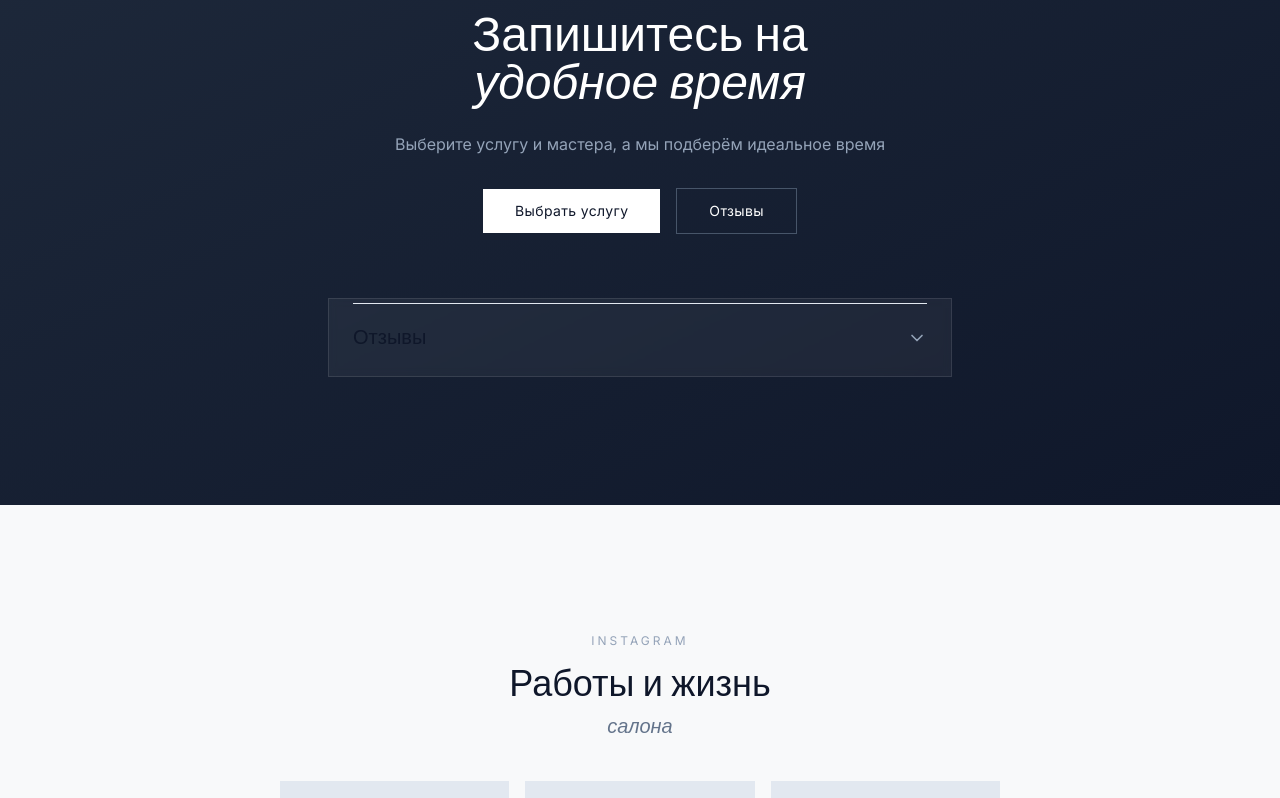
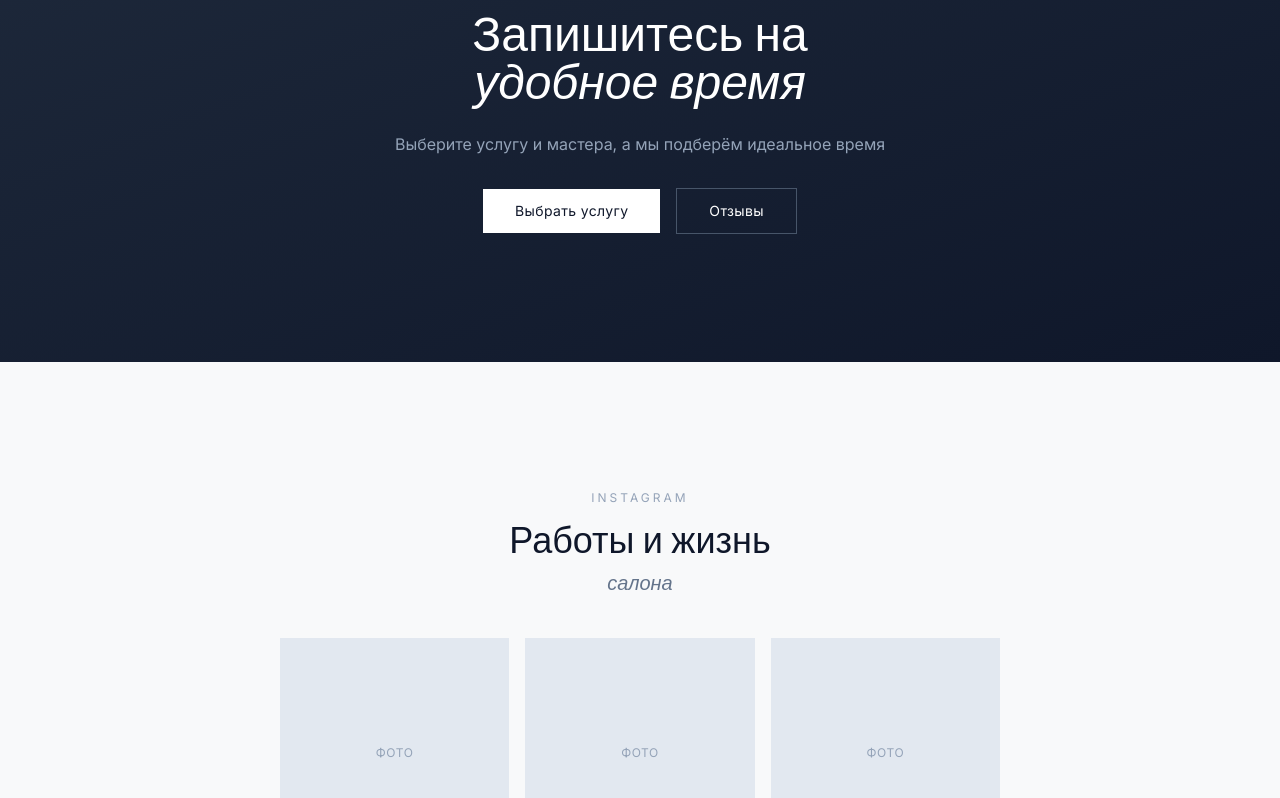
Before and after one commit to sofap2711-byte/beauty-book, a Next.js app: page / in a window 1280 px wide. Shown: the part 2761-3559 px from the top of the page. Built offline with nearby package versions, Linux system fonts and the light colour scheme.

Commit message:
fix: single Reviews button in CTA, controlled accordion, removed scroll

```diff
--- a/src/app/page.tsx
+++ b/src/app/page.tsx
@@ -1,5 +1,6 @@
 "use client";
 
+import { useState } from "react";
 import Nav from "@/components/Nav";
 import ServicesAccordion from "@/components/ServicesAccordion";
 import ConsultationDialog from "@/components/ConsultationDialog";
@@ -7,6 +8,8 @@ import ReviewsAccordion from "@/components/ReviewsAccordion";
 import { ArrowDown } from "lucide-react";
 
 export default function HomePage() {
+  const [showReviews, setShowReviews] = useState(false);
+
   return (
     <div className="min-h-screen bg-[#f8f9fa]">
       <Nav />
@@ -134,22 +137,23 @@ export default function HomePage() {
                 Выбрать услугу
               </a>
               <button
-                onClick={() => {
-                  const el = document.getElementById("reviews-block");
-                  if (el) el.scrollIntoView({ behavior: "smooth" });
-                }}
-                className="px-8 py-3 border border-slate-600 text-white text-sm tracking-wide hover:bg-white/10 transition-colors"
+                onClick={() => setShowReviews(!showReviews)}
+                className={`px-8 py-3 border text-sm tracking-wide transition-colors ${
+                  showReviews
+                    ? "bg-white/10 border-white/30 text-white"
+                    : "border-slate-600 text-white hover:bg-white/10"
+                }`}
               >
-                Отзывы
+                {showReviews ? "Скрыть отзывы" : "Отзывы"}
               </button>
             </div>
           </div>
 
-          <div id="reviews-block" className="mt-16 bg-white/5 backdrop-blur-sm border border-white/10">
-            <div className="px-6 py-1">
-              <ReviewsAccordion />
+          {showReviews && (
+            <div className="mt-12 bg-white/5 backdrop-blur-sm border border-white/10 px-6 py-6 animate-fade-in-up">
+              <ReviewsAccordion open={true} onToggle={() => {}} />
             </div>
-          </div>
+          )}
         </div>
       </section>
 
--- a/src/components/ReviewsAccordion.tsx
+++ b/src/components/ReviewsAccordion.tsx
@@ -2,12 +2,21 @@
 
 import { useState } from "react";
 import { reviews } from "@/lib/data";
-import { Star, ChevronDown, Send } from "lucide-react";
+import { Star, Send } from "lucide-react";
 import { Button } from "@/components/ui/button";
 import { Input } from "@/components/ui/input";
 
-export default function ReviewsAccordion() {
-  const [open, setOpen] = useState(false);
+interface ReviewsAccordionProps {
+  open?: boolean;
+  onToggle?: () => void;
+}
+
+export default function ReviewsAccordion({ open, onToggle }: ReviewsAccordionProps) {
+  const isControlled = open !== undefined && onToggle !== undefined;
+  const [internalOpen, setInternalOpen] = useState(false);
+  const isOpen = isControlled ? open : internalOpen;
+  const toggle = isControlled ? onToggle : () => setInternalOpen(!internalOpen);
+
   const [submitted, setSubmitted] = useState(false);
   const [form, setForm] = useState({ name: "", text: "" });
 
@@ -22,40 +31,51 @@ export default function ReviewsAccordion() {
   };
 
   return (
-    <div className="border-t border-slate-200">
+    <div>
+      {/* Если не controlled — показываем свой заголовок (для страниц мастеров и т.д.) */}
+      {!isControlled && (
         <button
-        onClick={() => setOpen(!open)}
-        className="w-full flex items-center justify-between py-5 text-left group"
+          onClick={toggle}
+          className="w-full flex items-center justify-between py-5 text-left group border-t border-slate-200"
         >
           <span className="font-serif text-xl text-slate-900">Отзывы</span>
-        <ChevronDown
+          <svg
             className={`w-5 h-5 text-slate-400 transition-transform duration-300 ${
-            open ? "rotate-180" : ""
+              isOpen ? "rotate-180" : ""
             }`}
-        />
+            viewBox="0 0 24 24"
+            fill="none"
+            stroke="currentColor"
+            strokeWidth="2"
+            strokeLinecap="round"
+            strokeLinejoin="round"
+          >
+            <polyline points="6 9 12 15 18 9" />
+          </svg>
         </button>
+      )}
 
       <div
         className={`overflow-hidden transition-all duration-500 ease-out ${
-          open ? "max-h-[1200px] opacity-100 pb-8" : "max-h-0 opacity-0"
+          isOpen ? "max-h-[1200px] opacity-100 pb-8" : "max-h-0 opacity-0"
         }`}
       >
-        <div className="space-y-6">
+        <div className="space-y-6 pt-4">
           {reviews.map((review) => (
             <div
               key={review.id}
-              className="bg-white border border-slate-100 p-5"
+              className="bg-white/5 border border-white/10 p-5"
             >
               <div className="flex items-center justify-between mb-3">
                 <div className="flex items-center gap-3">
-                  <div className="w-8 h-8 bg-slate-200 flex items-center justify-center text-slate-500 text-sm font-serif">
+                  <div className="w-8 h-8 bg-white/10 flex items-center justify-center text-white/60 text-sm font-serif">
                     {review.name.charAt(0)}
                   </div>
                   <div>
-                    <div className="text-sm font-medium text-slate-900">
+                    <div className="text-sm font-medium text-white">
                       {review.name}
                     </div>
-                    <div className="text-xs text-slate-400">
+                    <div className="text-xs text-white/40">
                       {new Date(review.date).toLocaleDateString("ru-RU", {
                         day: "numeric",
                         month: "long",
@@ -73,15 +93,15 @@ export default function ReviewsAccordion() {
                   ))}
                 </div>
               </div>
-              <p className="text-sm text-slate-600 leading-relaxed">
+              <p className="text-sm text-white/70 leading-relaxed">
                 {review.text}
               </p>
             </div>
           ))}
         </div>
 
-        <div className="mt-8 pt-8 border-t border-slate-200">
-          <h4 className="font-serif text-lg text-slate-900 mb-4">
+        <div className="mt-8 pt-8 border-t border-white/10">
+          <h4 className="font-serif text-lg text-white mb-4">
             Оставить отзыв
           </h4>
           {submitted ? (
@@ -101,7 +121,7 @@ export default function ReviewsAccordion() {
                   />
                 </svg>
               </div>
-              <p className="text-slate-900 text-sm">Спасибо за отзыв!</p>
+              <p className="text-white text-sm">Спасибо за отзыв!</p>
             </div>
           ) : (
             <form onSubmit={handleSubmit} className="flex flex-col gap-4">
@@ -110,7 +130,7 @@ export default function ReviewsAccordion() {
                 value={form.name}
                 onChange={(e) => setForm({ ...form, name: e.target.value })}
                 placeholder="Ваше имя"
-                className="rounded-none border-slate-200 focus:border-sky-300 focus:ring-sky-200"
+                className="rounded-none bg-white/5 border-white/10 text-white placeholder:text-white/30 focus:border-sky-300 focus:ring-sky-200"
               />
               <textarea
                 required
@@ -118,11 +138,11 @@ export default function ReviewsAccordion() {
                 onChange={(e) => setForm({ ...form, text: e.target.value })}
                 placeholder="Ваш отзыв..."
                 rows={4}
-                className="w-full rounded-none border border-slate-200 px-3 py-2 text-sm text-slate-900 placeholder:text-slate-300 focus:outline-none focus:border-sky-300 focus:ring-1 focus:ring-sky-200 transition-colors resize-none"
+                className="w-full rounded-none bg-white/5 border border-white/10 px-3 py-2 text-sm text-white placeholder:text-white/30 focus:outline-none focus:border-sky-300 focus:ring-1 focus:ring-sky-200 transition-colors resize-none"
               />
               <Button
                 type="submit"
-                className="rounded-none bg-slate-900 hover:bg-slate-800 text-white transition-colors w-full sm:w-auto self-start"
+                className="rounded-none bg-white text-slate-900 hover:bg-sky-50 transition-colors w-full sm:w-auto self-start"
               >
                 <Send className="w-4 h-4 mr-2" />
                 Отправить
```
Lines whose indentation alone changed are shown as unchanged.
